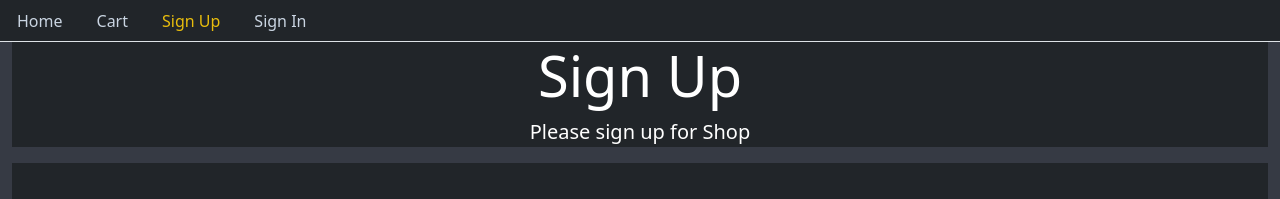
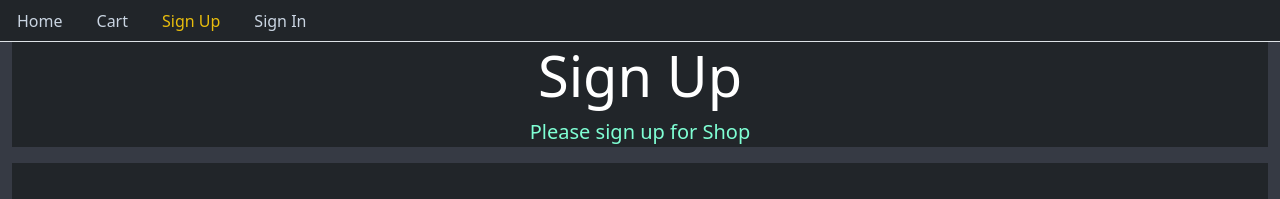
Before and after one commit to AmarnathN/shop-mern, a React (Create React App) app in the folder projfrontend/: page /signup in a window 1280 px wide. Shown: the top 199 px of the page. Built offline with nearby package versions, Linux system fonts and the light colour scheme; no server answers.

Commit message:
Fix style

```diff
--- a/projfrontend/src/core/Base.js
+++ b/projfrontend/src/core/Base.js
@@ -8,7 +8,7 @@ const Base = ({ title = "My Title", description = "My Description", className =
       <NavigationBar></NavigationBar>
       <div className="container-fluid">
         <div className="jumbotron bg-dark text-white text-center">
-          <h1 className="display-4">{title}</h1>
+          <h3 className="display-4">{title}</h3>
           <p className="lead">{description}</p>
         </div>
         <div className={className}>{children}</div>
--- a/projfrontend/src/style.css
+++ b/projfrontend/src/style.css
@@ -7,3 +7,7 @@
 body {
   background: #363a44;
 }
+
+.lead {
+  color: aquamarine;
+}
```
